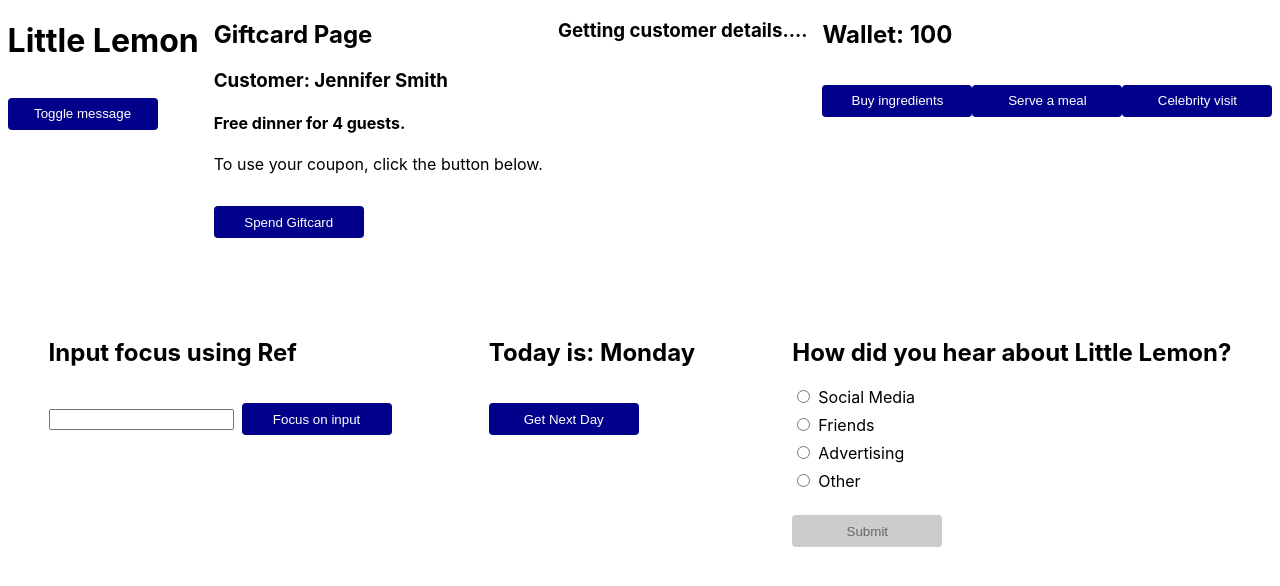
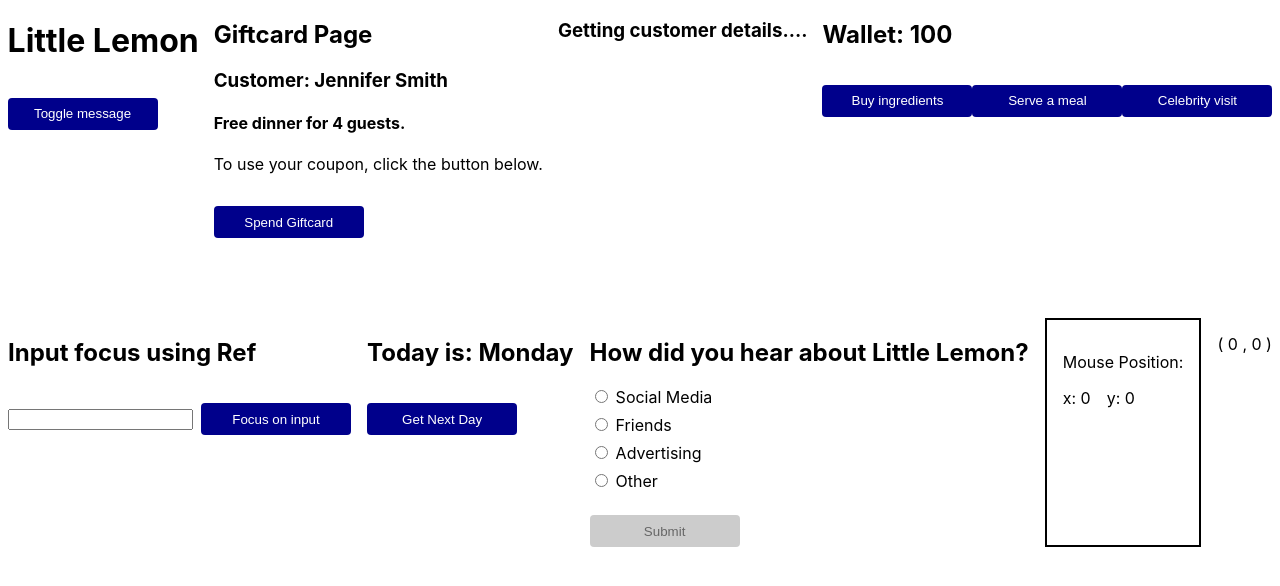
Before and after one commit to madhuriS3008/reacthooks, a React (Create React App) app: page / in a window 1280 px wide. Shown: the top 586 px of the page. Built offline with nearby package versions, Linux system fonts and the light colour scheme; no server answers.

Commit message:
implementing HOC to track mouse position

```diff
--- a/src/App.js
+++ b/src/App.js
@@ -6,6 +6,10 @@
 import InputFocus from "./components/InputFocus";
 import WeekDay from "./components/WeekDay";
 import Radio from "./components/radio/Radio";
+import {
+  PanelMouseTracker,
+  PointMouseTracker,
+} from "./components/hoc/MousePosition";
 
 function App() {
   const [toggle, setToggle] = useState(false);
@@ -33,6 +37,8 @@
       <InputFocus />
       <WeekDay />
       <Radio />
+      <PanelMouseTracker />
+      <PointMouseTracker />
     </div>
   );
 }
--- /dev/null
+++ b/src/components/hoc/Mouse.css
@@ -0,0 +1,7 @@
+.basicTracker {
+  border: 2px solid black;
+  padding: 1rem;
+}
+.basicTracker span {
+  padding-right: 1rem;
+}
--- /dev/null
+++ b/src/components/hoc/MousePosition.js
@@ -0,0 +1,43 @@
+import { useEffect, useState } from "react";
+import "./Mouse.css";
+
+const withMousePosition = (WrappedComponent) => {
+  return (props) => {
+    const [mousePosition, setMousePosition] = useState({ x: 0, y: 0 });
+
+    useEffect(() => {
+      const handleMousePosition = (e) => {
+        setMousePosition({ x: e.clientX, y: e.clientY });
+      };
+      window.addEventListener("mousemove", handleMousePosition);
+      return () => {
+        window.removeEventListener("mousemove", handleMousePosition);
+      };
+    }, []);
+
+    return <WrappedComponent {...props} mousePosition={mousePosition} />;
+  };
+};
+
+const PanelMouseLogger = ({ mousePosition }) => {
+  if (!mousePosition) return null;
+  return (
+    <div className="basicTracker">
+      <p>Mouse Position: </p>
+      <span>x: {mousePosition.x}</span>
+      <span>y: {mousePosition.y}</span>
+    </div>
+  );
+};
+
+const PointMouseLogger = ({ mousePosition }) => {
+  if (!mousePosition) return null;
+  return (
+    <p>
+      ( {mousePosition.x} , {mousePosition.y} ){" "}
+    </p>
+  );
+};
+
+export const PanelMouseTracker = withMousePosition(PanelMouseLogger);
+export const PointMouseTracker = withMousePosition(PointMouseLogger);
```
